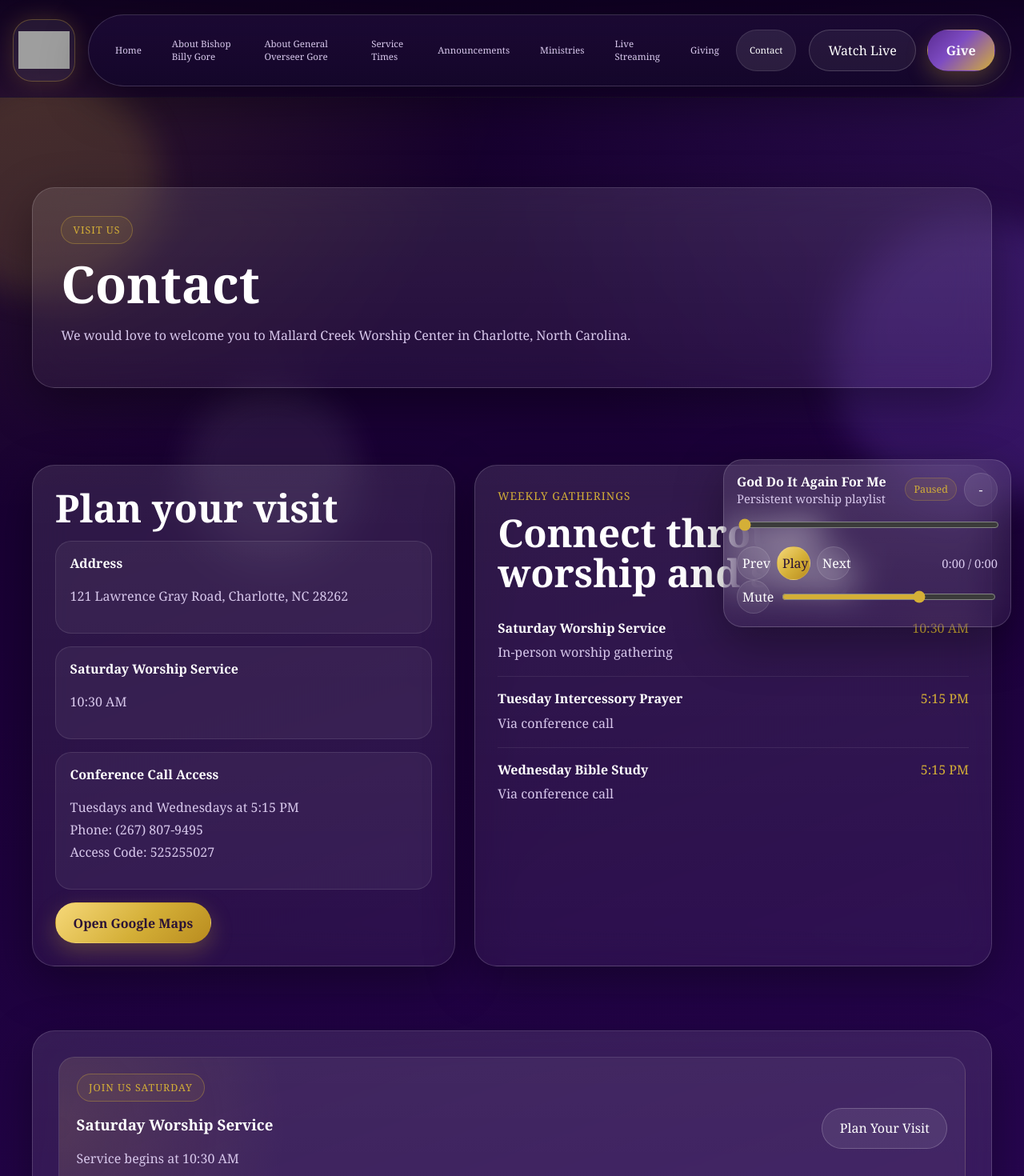
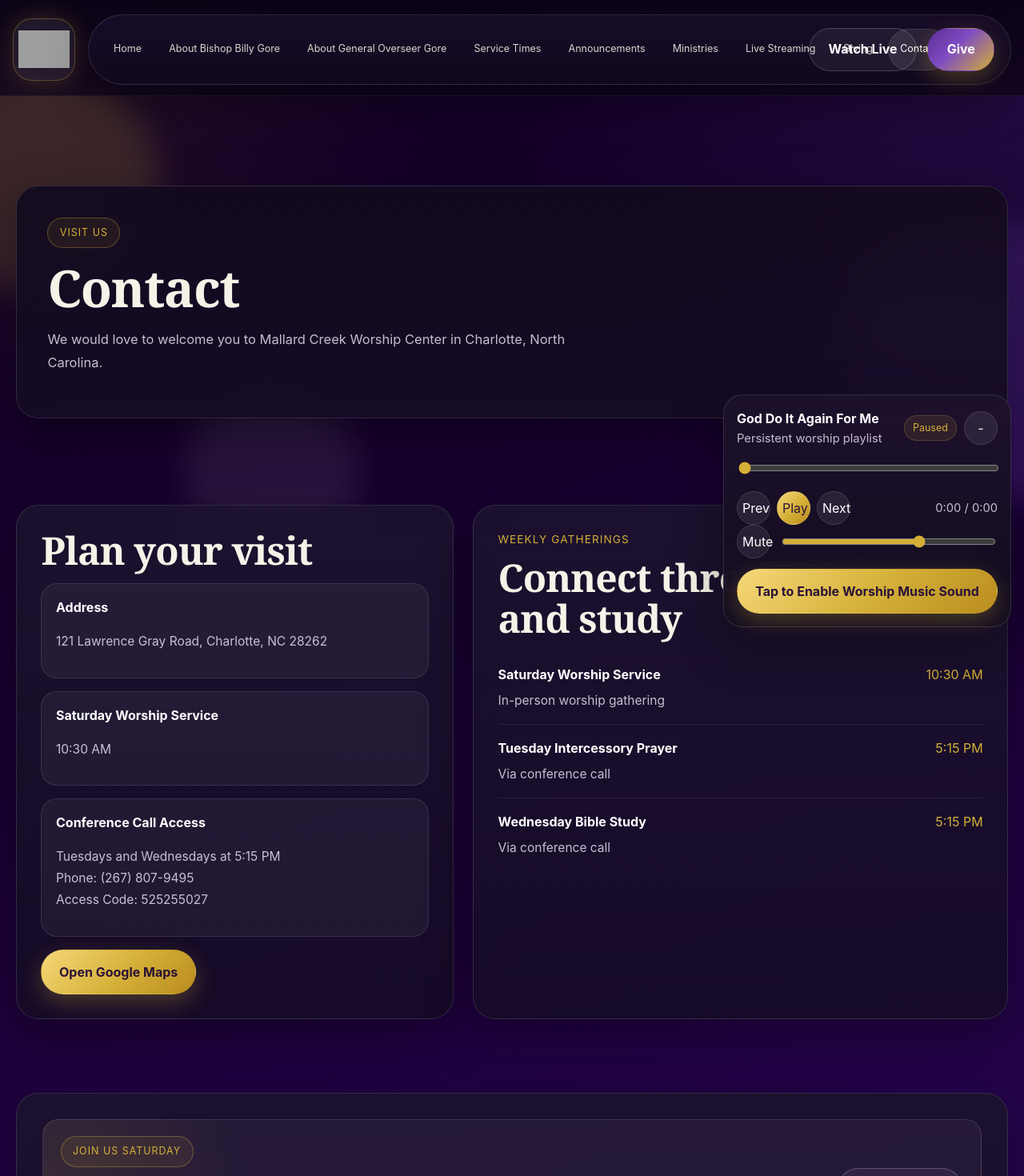
Before and after one commit to AprilNoirio/Mallard-Creek-Worship-Center, a React (Vite) app in the folder Mallard Creek Clean Site/: page /contact in a window 1280 px wide. Shown: the top 1470 px of the page at 80% size. Built offline with nearby package versions, Linux system fonts and the light colour scheme; grey boxes are pictures that could not be loaded.

Commit message:
Commit Changes

```diff
--- a/Mallard Creek Clean Site/src/components/BackgroundMusic.jsx
+++ b/Mallard Creek Clean Site/src/components/BackgroundMusic.jsx
@@ -46,6 +46,7 @@ function BackgroundMusic() {
   const restoreStateRef = useRef(null);
   const isMutedRef = useRef(false);
   const requiresInteractionRef = useRef(false);
+  const hasInteractedRef = useRef(false);
   const [trackIndex, setTrackIndex] = useState(0);
   const [isPlaying, setIsPlaying] = useState(false);
   const [currentTime, setCurrentTime] = useState(0);
@@ -72,6 +73,7 @@ function BackgroundMusic() {
     const initialMuted = Boolean(saved?.muted);
     const initialMinimized = Boolean(saved?.minimized);
     const initialRequiresInteraction = Boolean(saved?.requiresInteraction);
+    const initialHasInteracted = Boolean(saved?.hasInteracted);
 
     restoreStateRef.current = saved;
     audio.volume = initialVolume;
@@ -82,6 +84,7 @@ function BackgroundMusic() {
     setIsMuted(initialMuted);
     setIsMinimized(initialMinimized);
     setRequiresInteraction(initialRequiresInteraction);
+    hasInteractedRef.current = initialHasInteracted;
 
     const onLoadedMetadata = () => {
       setDuration(audio.duration || 0);
@@ -147,8 +150,9 @@ function BackgroundMusic() {
 
     const tryAutoplay = async () => {
       try {
-        audio.muted = isMutedRef.current || requiresInteractionRef.current;
+        audio.muted = hasInteractedRef.current ? isMutedRef.current : true;
         await audio.play();
+        setRequiresInteraction(!hasInteractedRef.current);
       } catch {
         try {
           audio.muted = true;
@@ -186,7 +190,8 @@ function BackgroundMusic() {
           volume,
           muted: isMuted,
           minimized: isMinimized,
-          requiresInteraction
+          requiresInteraction,
+          hasInteracted: hasInteractedRef.current
         })
       );
     }, 1000);
@@ -202,6 +207,7 @@ function BackgroundMusic() {
     const audio = audioRef.current;
     if (!audio) return;
     try {
+      hasInteractedRef.current = true;
       setRequiresInteraction(false);
       audio.muted = isMutedRef.current;
       await audio.play();
@@ -266,7 +272,7 @@ function BackgroundMusic() {
 
           {requiresInteraction ? (
             <button className="btn music-start music-start-compact" type="button" onClick={play}>
-              Tap to Start Worship Music
+              Tap to Enable Worship Music Sound
             </button>
           ) : null}
         </>
@@ -347,7 +353,7 @@ function BackgroundMusic() {
 
           {requiresInteraction ? (
             <button className="btn music-start" type="button" onClick={play}>
-              Tap to Start Worship Music
+              Tap to Enable Worship Music Sound
             </button>
           ) : null}
         </>
--- a/Mallard Creek Clean Site/src/pages/Home.jsx
+++ b/Mallard Creek Clean Site/src/pages/Home.jsx
@@ -35,7 +35,7 @@ function Home({ serviceSchedule }) {
               <div className="hero-cinematic-copy">
                 <span className="eyebrow">Welcome Home</span>
                 <h1 className="hero-title">Welcome to Mallard Creek Worship Center</h1>
-                <p className="lead">A place for worship, community, faith, and transformation.</p>
+                <p className="lead">A place to worship, grow, heal, and encounter God.</p>
 
                 <div className="hero-actions">
                   <Link className="btn" to="/live-streaming">
@@ -54,8 +54,7 @@ function Home({ serviceSchedule }) {
                 <span className="eyebrow">Join Us This Saturday</span>
                 <h2 className="section-title">A welcoming church family ready to worship with you</h2>
                 <p className="section-copy">
-                  Expect heartfelt worship, biblical teaching, prayer, and a loving spiritual community where every
-                  person is invited to grow in faith and connection.
+                  Expect heartfelt worship, biblical teaching, prayer, and a warm church family ready to welcome you.
                 </p>
               </aside>
             </div>
@@ -70,8 +69,7 @@ function Home({ serviceSchedule }) {
             <h2 className="section-title">A church rooted in worship, warmth, and spiritual renewal</h2>
             <p className="section-copy">
               Mallard Creek Worship Center is a place where faith is strengthened, worship is sincere, and every guest
-              is welcomed like family. Whether you are returning to church or visiting for the first time, there is a
-              place for you here.
+              is welcomed like family.
             </p>
           </div>
 
@@ -80,8 +78,8 @@ function Home({ serviceSchedule }) {
               <p className="card-kicker">Saturday Service Highlight</p>
               <h3 className="card-title">Join us every Saturday</h3>
               <p className="card-copy">
-                Saturday Worship Service begins at {saturdayService?.time || '[Service Time]'} in a spirit-filled
-                atmosphere of worship and encouragement.
+                Saturday Worship Service begins at {saturdayService?.time || '[Service Time]'} with worship, the Word,
+                and encouragement for every generation.
               </p>
               <Link className="btn-ghost" to="/service-times">
                 Saturday at {saturdayService?.time || '[Service Time]'}
@@ -92,8 +90,8 @@ function Home({ serviceSchedule }) {
               <p className="card-kicker">Watch Live Callout</p>
               <h3 className="card-title">Worship with us from wherever you are</h3>
               <p className="card-copy">
-                Join the live broadcast, stay connected through Facebook, and worship with the church family beyond the
-                sanctuary.
+                Join the live broadcast, stay connected through Facebook and YouTube, and worship with us from
+                anywhere.
               </p>
               <Link className="btn-secondary" to="/live-streaming">
                 Open Watch Live
@@ -104,8 +102,8 @@ function Home({ serviceSchedule }) {
               <p className="card-kicker">Giving Callout</p>
               <h3 className="card-title">Support the work of ministry</h3>
               <p className="card-copy">
-                Give securely to support worship, outreach, missions, and the continued work God is doing through this
-                church family.
+                Give securely to support worship, outreach, ministry care, and the continued work God is doing through
+                this church family.
               </p>
               <Link className="btn" to="/giving">
                 Give Securely
@@ -121,8 +119,8 @@ function Home({ serviceSchedule }) {
             <span className="eyebrow">Ministries Preview</span>
             <h2 className="section-title">Ministries that strengthen every generation</h2>
             <p className="section-copy">
-              From worship and prayer to women’s ministry, family support, and discipleship, our ministries are shaped
-              to help people grow in grace, healing, and purpose.
+              From worship and prayer to discipleship and family support, our ministries help people grow in grace,
+              healing, and purpose.
             </p>
             <div className="grid grid-two">
               <div className="stat-card">
@@ -145,8 +143,7 @@ function Home({ serviceSchedule }) {
             <span className="eyebrow">Plan Your Visit</span>
             <h2 className="section-title">We would love to welcome you in person</h2>
             <p className="section-copy">
-              Join us in Charlotte, North Carolina for worship, fellowship, and a warm church family atmosphere built
-              on faith and compassion.
+              Join us in Charlotte, North Carolina for worship, fellowship, and a warm church family atmosphere.
             </p>
             <ul className="list-clean">
               <li className="schedule-item">
--- a/Mallard Creek Clean Site/src/pages/LiveStreaming.jsx
+++ b/Mallard Creek Clean Site/src/pages/LiveStreaming.jsx
@@ -68,8 +68,8 @@ function LiveStreaming({ serviceSchedule }) {
         <div className="stream-fallback glass-card">
           <h2 className="section-title">Live stream available on Facebook</h2>
           <p className="section-copy">
-            Join Mallard Creek Worship Center on Facebook to watch the live broadcast and view the latest ministry
-            video updates.
+            Join Mallard Creek Worship Center on Facebook to watch the live broadcast and latest ministry video
+            updates.
           </p>
           <a className="btn" href={FACEBOOK_PAGE_URL} target="_blank" rel="noreferrer">
             Watch on Facebook
@@ -158,7 +158,7 @@ function LiveStreaming({ serviceSchedule }) {
             <p className="stream-note">
               {FACEBOOK_LIVE_VIDEO_URL
                 ? 'Facebook direct video playback is enabled using a specific public live video URL.'
-                : 'This page will use Facebook direct playback when a specific public live video URL is configured.'}
+                : 'Add a specific public live video URL anytime you want Facebook direct playback here.'}
             </p>
             <div className="btn-row">
               <a className="btn-secondary" href={FACEBOOK_PAGE_URL} target="_blank" rel="noreferrer">
@@ -181,7 +181,7 @@ function LiveStreaming({ serviceSchedule }) {
             <p className="stream-note">
               {YOUTUBE_CUSTOM_EMBED_URL
                 ? 'A custom YouTube live or latest-sermon embed URL is configured for direct playback.'
-                : 'Update the placeholder YouTube embed variable anytime you want to point this page to a specific live stream or latest sermon.'}
+                : 'Update the YouTube embed placeholder anytime you want this page to point to a specific live stream or recent message.'}
             </p>
             <div className="btn-row">
               <a className="btn-secondary" href={YOUTUBE_CHANNEL_URL} target="_blank" rel="noreferrer">
--- a/Mallard Creek Clean Site/src/styles.css
+++ b/Mallard Creek Clean Site/src/styles.css
@@ -1,19 +1,25 @@
 :root {
   --bg-deep: #16002f;
   --bg-rich: #2b0759;
+  --bg-charcoal: #120f19;
   --gold: #d4af37;
   --gold-soft: rgba(212, 175, 55, 0.18);
   --white: #ffffff;
+  --cream: #f7f2e8;
   --lavender: #d8c8ec;
   --lavender-soft: rgba(216, 200, 236, 0.78);
   --glass: rgba(255, 255, 255, 0.08);
   --glass-strong: rgba(255, 255, 255, 0.12);
   --border: rgba(255, 255, 255, 0.16);
+  --surface-dark: rgba(16, 10, 28, 0.82);
+  --surface-soft: rgba(255, 255, 255, 0.06);
+  --copy: rgba(247, 242, 232, 0.92);
+  --muted-copy: rgba(232, 224, 242, 0.84);
   --shadow: 0 20px 60px rgba(0, 0, 0, 0.35);
   --radius-lg: 28px;
   --radius-md: 20px;
   --radius-sm: 14px;
-  --max-width: 1200px;
+  --max-width: 1240px;
 }
 
 * {
@@ -27,12 +33,14 @@ html {
 body {
   margin: 0;
   min-width: 320px;
-  font-family: Georgia, 'Times New Roman', serif;
+  font-family:
+    Inter, ui-sans-serif, system-ui, -apple-system, BlinkMacSystemFont, 'Segoe UI', sans-serif;
   color: var(--white);
   background:
-    radial-gradient(circle at top left, rgba(212, 175, 55, 0.15), transparent 28%),
-    radial-gradient(circle at top right, rgba(125, 74, 206, 0.18), transparent 32%),
-    linear-gradient(160deg, #120025 0%, #1b0138 38%, #2b0759 100%);
+    radial-gradient(circle at top left, rgba(212, 175, 55, 0.1), transparent 24%),
+    radial-gradient(circle at top right, rgba(125, 74, 206, 0.14), transparent 28%),
+    linear-gradient(160deg, #100021 0%, #17012f 34%, #220246 68%, #2b0759 100%);
+  line-height: 1.65;
 }
 
 a {
@@ -100,11 +108,11 @@ img {
 }
 
 .section {
-  padding: 5.5rem 0;
+  padding: 6rem 0;
 }
 
 .section-compact {
-  padding: 4rem 0;
+  padding: 4.75rem 0;
 }
 
 .eyebrow {
@@ -125,7 +133,10 @@ img {
 .page-title {
   margin: 0 0 1rem;
   line-height: 1.05;
-  font-weight: 700;
+  font-weight: 800;
+  font-family: Georgia, 'Times New Roman', serif;
+  letter-spacing: -0.02em;
+  color: var(--cream);
 }
 
 .hero-title {
@@ -146,22 +157,39 @@ img {
 .page-copy,
 .card-copy,
 .meta-copy {
-  color: var(--lavender);
+  color: var(--muted-copy);
   line-height: 1.75;
 }
 
 .lead {
-  font-size: 1.15rem;
+  font-size: 1.22rem;
+  max-width: 38rem;
+  color: var(--copy);
+}
+
+.section-copy,
+.page-copy,
+.card-copy {
+  font-size: 1.03rem;
+}
+
+.meta-copy {
+  font-size: 0.97rem;
+}
+
+.page-copy,
+.section-copy {
+  max-width: 42rem;
 }
 
 .section-header {
-  max-width: 760px;
-  margin-bottom: 2rem;
+  max-width: 780px;
+  margin-bottom: 2.4rem;
 }
 
 .glass-card {
-  background: linear-gradient(180deg, rgba(255, 255, 255, 0.1), rgba(255, 255, 255, 0.05));
-  border: 1px solid var(--border);
+  background: linear-gradient(180deg, rgba(28, 18, 46, 0.92), rgba(20, 12, 35, 0.82));
+  border: 1px solid rgba(255, 255, 255, 0.12);
   box-shadow: var(--shadow);
   backdrop-filter: blur(22px);
   -webkit-backdrop-filter: blur(22px);
@@ -194,6 +222,7 @@ img {
   border-radius: 999px;
   border: 1px solid transparent;
   cursor: pointer;
+  font-weight: 700;
   transition: transform 0.22s ease, background 0.22s ease, border-color 0.22s ease, color 0.22s ease;
 }
 
@@ -214,7 +243,7 @@ img {
 
 .btn-secondary {
   border-color: rgba(255, 255, 255, 0.2);
-  background: rgba(255, 255, 255, 0.08);
+  background: rgba(255, 255, 255, 0.06);
   color: var(--white);
 }
 
@@ -276,7 +305,7 @@ img {
 .form-card,
 .dashboard-card,
 .stream-card {
-  padding: 1.75rem;
+  padding: 1.9rem;
 }
 
 .hero-panel {
@@ -371,6 +400,12 @@ img {
   margin: 0 0 0.75rem;
 }
 
+.card-title,
+.dashboard-title {
+  color: var(--cream);
+  line-height: 1.18;
+}
+
 .card-kicker,
 .meta-label {
   color: var(--gold);
@@ -418,7 +453,10 @@ img {
 }
 
 .page-hero-card {
-  padding: 2.2rem;
+  padding: 2.4rem;
+  background:
+    linear-gradient(180deg, rgba(18, 10, 30, 0.92), rgba(21, 12, 36, 0.88)),
+    radial-gradient(circle at top right, rgba(212, 175, 55, 0.1), transparent 26%);
 }
 
 .profile-layout {
@@ -431,6 +469,12 @@ img {
 .profile-image-wrap {
   position: sticky;
   top: 110px;
+}
+
+.profile-card {
+  background:
+    linear-gradient(180deg, rgba(25, 16, 40, 0.94), rgba(18, 12, 30, 0.9)),
+    radial-gradient(circle at top right, rgba(212, 175, 55, 0.08), transparent 22%);
 }
 
 .portrait-frame {
@@ -517,8 +561,9 @@ img {
   aspect-ratio: 16 / 9;
   overflow: hidden;
   border-radius: var(--radius-lg);
-  border: 1px solid rgba(255, 255, 255, 0.16);
+  border: 1px solid rgba(255, 255, 255, 0.14);
   box-shadow: var(--shadow);
+  background: rgba(8, 6, 16, 0.95);
 }
 
 .stream-embed iframe {
@@ -563,8 +608,8 @@ img {
   padding: 1rem;
   border-radius: calc(var(--radius-lg) + 4px);
   background:
-    radial-gradient(circle at top, rgba(212, 175, 55, 0.16), transparent 28%),
-    linear-gradient(180deg, rgba(255, 255, 255, 0.08), rgba(255, 255, 255, 0.04));
+    radial-gradient(circle at top, rgba(212, 175, 55, 0.12), transparent 26%),
+    linear-gradient(180deg, rgba(32, 20, 50, 0.94), rgba(18, 12, 30, 0.9));
 }
 
 .stream-embed-facebook {
@@ -593,10 +638,15 @@ img {
   gap: 1rem;
 }
 
+.stream-fallback .section-copy,
+.stream-loading .section-copy {
+  max-width: 32rem;
+}
+
 .stream-note {
   margin: 0.85rem 0 0;
-  color: var(--lavender);
-  font-size: 0.9rem;
+  color: var(--muted-copy);
+  font-size: 0.96rem;
   line-height: 1.6;
 }
 
@@ -703,8 +753,8 @@ img {
   padding: 1.1rem 0 0.85rem;
   backdrop-filter: blur(18px);
   -webkit-backdrop-filter: blur(18px);
-  background: linear-gradient(180deg, rgba(14, 1, 31, 0.9), rgba(22, 0, 47, 0.62));
-  border-bottom: 1px solid rgba(255, 255, 255, 0.06);
+  background: linear-gradient(180deg, rgba(11, 4, 22, 0.94), rgba(15, 5, 29, 0.72));
+  border-bottom: 1px solid rgba(255, 255, 255, 0.08);
 }
 
 .nav-shell .container {
@@ -747,9 +797,9 @@ img {
   gap: 1rem;
   min-width: 0;
   flex: 1 1 auto;
-  padding: 1rem 1.2rem 1rem 1rem;
+  padding: 1rem 1.25rem 1rem 1rem;
   border-radius: 999px;
-  background: linear-gradient(180deg, rgba(28, 9, 52, 0.95), rgba(21, 7, 43, 0.9));
+  background: linear-gradient(180deg, rgba(24, 12, 41, 0.96), rgba(17, 9, 30, 0.94));
 }
 
 .nav-links {
@@ -765,13 +815,13 @@ img {
   align-items: center;
   justify-content: center;
   min-height: 52px;
-  padding: 0.72rem 1rem;
+  padding: 0.72rem 0.88rem;
   border-radius: 999px;
-  color: var(--lavender);
-  font-size: 0.72rem;
-  line-height: 1.35;
-  white-space: normal;
-  text-align: left;
+  color: rgba(247, 242, 232, 0.88);
+  font-size: 0.78rem;
+  line-height: 1.2;
+  white-space: nowrap;
+  text-align: center;
   border: 1px solid transparent;
   transition: background 0.2s ease, color 0.2s ease, transform 0.2s ease, box-shadow 0.2s ease;
 }
@@ -822,9 +872,9 @@ img {
 .nav-link:hover,
 .nav-cta-live:hover {
   color: var(--white);
-  background: rgba(212, 175, 55, 0.12);
-  border-color: rgba(212, 175, 55, 0.28);
-  box-shadow: 0 0 24px rgba(212, 175, 55, 0.14);
+  background: rgba(255, 255, 255, 0.08);
+  border-color: rgba(212, 175, 55, 0.2);
+  box-shadow: 0 0 18px rgba(212, 175, 55, 0.08);
 }
 
 .nav-link.active,
@@ -836,6 +886,10 @@ img {
 
 .nav-mobile-panel {
   display: none;
+  padding: 0.8rem;
+  border-radius: 28px;
+  background: linear-gradient(180deg, rgba(20, 12, 33, 0.98), rgba(15, 9, 26, 0.96));
+  border: 1px solid rgba(255, 255, 255, 0.08);
 }
 
 .nav-mobile-links {
@@ -869,8 +923,8 @@ img {
   gap: 1.5rem;
   padding: 1.35rem 1.6rem;
   background:
-    radial-gradient(circle at left, rgba(212, 175, 55, 0.18), transparent 28%),
-    linear-gradient(135deg, rgba(65, 22, 111, 0.92), rgba(30, 8, 57, 0.88));
+    radial-gradient(circle at left, rgba(212, 175, 55, 0.16), transparent 24%),
+    linear-gradient(135deg, rgba(40, 18, 68, 0.96), rgba(22, 10, 40, 0.94));
 }
 
 .service-highlight-title {
@@ -884,7 +938,7 @@ img {
   padding: 3rem;
   min-height: 540px;
   background:
-    linear-gradient(90deg, rgba(7, 3, 20, 0.92), rgba(16, 7, 35, 0.78)),
+    linear-gradient(90deg, rgba(8, 4, 18, 0.96), rgba(13, 8, 25, 0.86)),
     radial-gradient(circle at center, rgba(255, 255, 255, 0.06), transparent 48%);
 }
 
@@ -899,7 +953,7 @@ img {
   background-repeat: no-repeat;
   background-size: auto, auto, 520px;
   background-position: center, center, center right 14%;
-  opacity: 0.22;
+  opacity: 0.12;
   filter: blur(0.5px);
 }
 
@@ -907,8 +961,8 @@ img {
   position: absolute;
   inset: 0;
   background:
-    linear-gradient(90deg, rgba(10, 4, 25, 0.8), rgba(10, 4, 25, 0.3) 55%, rgba(10, 4, 25, 0.6)),
-    radial-gradient(circle at top left, rgba(212, 175, 55, 0.12), transparent 25%);
+    linear-gradient(90deg, rgba(8, 4, 18, 0.9), rgba(8, 4, 18, 0.58) 55%, rgba(8, 4, 18, 0.76)),
+    radial-gradient(circle at top left, rgba(212, 175, 55, 0.1), transparent 20%);
   pointer-events: none;
 }
 
@@ -924,11 +978,12 @@ img {
 
 .hero-cinematic-copy {
   max-width: 760px;
+  padding: 1rem 1.1rem 1rem 0;
 }
 
 .hero-side-card {
   padding: 2rem 2.1rem;
-  background: linear-gradient(180deg, rgba(255, 255, 255, 0.14), rgba(255, 255, 255, 0.07));
+  background: linear-gradient(180deg, rgba(42, 30, 58, 0.9), rgba(28, 19, 40, 0.9));
 }
 
 .footer-invite-banner {
@@ -940,16 +995,22 @@ img {
   padding: 1.25rem 1.35rem;
   border-radius: var(--radius-md);
   background:
-    radial-gradient(circle at left, rgba(212, 175, 55, 0.12), transparent 25%),
-    rgba(255, 255, 255, 0.05);
-  border: 1px solid rgba(255, 255, 255, 0.1);
+    radial-gradient(circle at left, rgba(212, 175, 55, 0.12), transparent 22%),
+    rgba(255, 255, 255, 0.04);
+  border: 1px solid rgba(255, 255, 255, 0.12);
 }
 
 .service-time-card.primary {
   border-color: rgba(212, 175, 55, 0.3);
   background:
     radial-gradient(circle at top left, rgba(212, 175, 55, 0.16), transparent 26%),
-    linear-gradient(180deg, rgba(255, 255, 255, 0.11), rgba(255, 255, 255, 0.05));
+    linear-gradient(180deg, rgba(46, 28, 70, 0.94), rgba(24, 15, 37, 0.9));
+}
+
+.service-time-card {
+  background:
+    linear-gradient(180deg, rgba(28, 18, 44, 0.92), rgba(18, 12, 30, 0.86)),
+    radial-gradient(circle at top right, rgba(255, 255, 255, 0.05), transparent 22%);
 }
 
 .footer {
@@ -1005,6 +1066,7 @@ img {
   width: min(360px, calc(100vw - 2rem));
   padding: 1rem;
   border-radius: 24px;
+  background: linear-gradient(180deg, rgba(29, 17, 44, 0.97), rgba(18, 12, 30, 0.95));
 }
 
 .music-player-minimized {
@@ -1038,7 +1100,7 @@ img {
 
 .player-title-wrap span,
 .player-time {
-  color: var(--lavender);
+  color: var(--muted-copy);
   font-size: 0.92rem;
 }
 
@@ -1166,7 +1228,7 @@ img {
 .empty-state {
   padding: 2rem;
   text-align: center;
-  color: var(--lavender);
+  color: var(--muted-copy);
 }
 
 .space-top {
@@ -1266,6 +1328,10 @@ img {
     padding: 4.5rem 0;
   }
 
+  .section-compact {
+    padding: 3.75rem 0;
+  }
+
   .hero,
   .hero-homepage {
     padding: 2rem 0 3rem;
@@ -1319,6 +1385,20 @@ img {
     padding: 1.4rem;
   }
 
+  .lead,
+  .section-copy,
+  .page-copy,
+  .card-copy,
+  .meta-copy {
+    line-height: 1.72;
+  }
+
+  .btn,
+  .btn-secondary,
+  .btn-ghost {
+    width: 100%;
+  }
+
   .music-player {
     width: calc(100vw - 1rem);
     right: 0.5rem;
```
